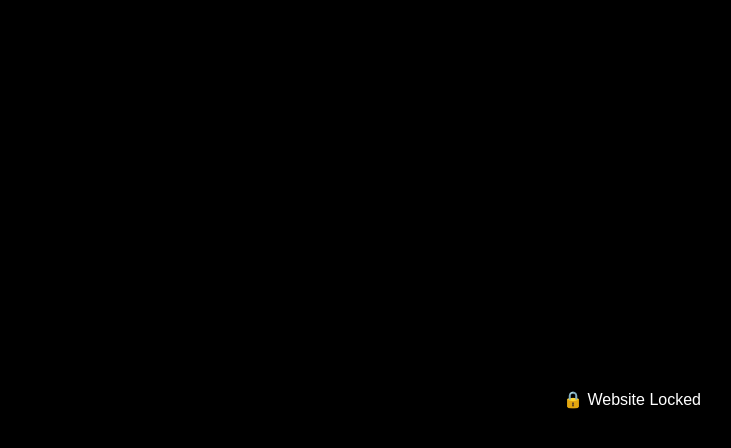
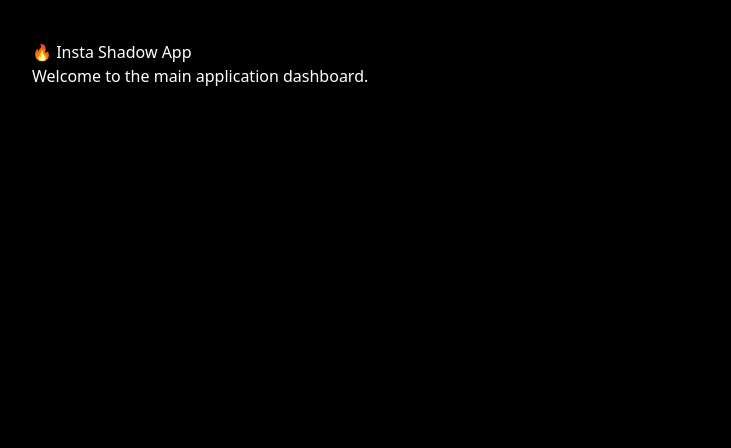
Before and after one commit to naman2012333-design/insta-shadow-2.0, a Next.js app: page / in a window 1280 px wide. Shown: the top 448 px of the page, without its empty margins (8-739 px from the left). Built offline with nearby package versions, Linux system fonts and the light colour scheme.

Commit message:
Reset layout to minimal

```diff
--- a/src/app/layout.tsx
+++ b/src/app/layout.tsx
@@ -1,46 +1,13 @@
 import "./globals.css";
-import type { Metadata } from "next";
-import { headers } from "next/headers";
-
-export const metadata: Metadata = {
-  title: "Insta Shadow 2.0",
-  description: "Admin controlled app",
-};
 
 export default function RootLayout({
   children,
 }: {
   children: React.ReactNode;
 }) {
-  const headersList = headers();
-  const pathname = headersList.get("x-pathname") || "";
-
-  // ✅ ADMIN ROUTE — NO LOCK
-  if (pathname.startsWith("/admin")) {
-    return (
-      <html lang="en">
-        <body>{children}</body>
-      </html>
-    );
-  }
-
-  // 🔒 LOCKED FOR ALL OTHER ROUTES
   return (
     <html lang="en">
-      <body
-        style={{
-          margin: 0,
-          minHeight: "100vh",
-          backgroundColor: "#000",
-          color: "#fff",
-          display: "flex",
-          alignItems: "center",
-          justifyContent: "center",
-          fontFamily: "Arial",
-        }}
-      >
-        <h1>🔒 Website Locked</h1>
-      </body>
+      <body>{children}</body>
     </html>
   );
 }
```
